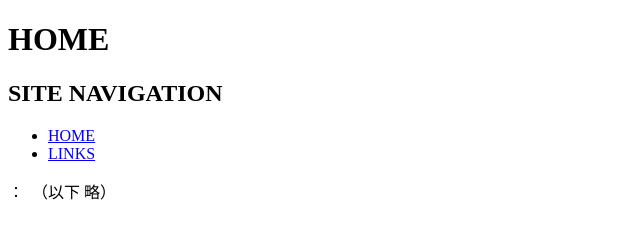
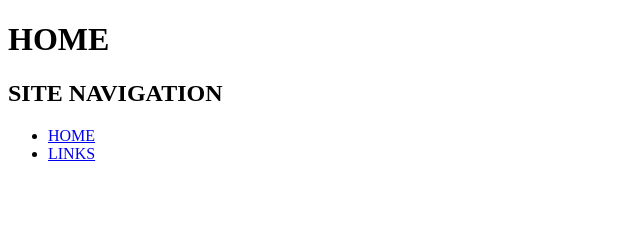
Before and after one commit to maya-okuda/html_sample_05, a plain HTML site: page index.html in a window 1280 px wide. Shown: the full height of the page, 0-640 px from the left. Drawn offline with Linux system fonts and the light colour scheme.

Commit message:
Update index.html

```diff
--- a/index.html
+++ b/index.html
@@ -11,6 +11,6 @@
       <li><a href="index.html">HOME</a></li>
       <li><a href="links.html">LINKS</a></li>
     </ul>
-       ：　（以下 略）
+
   </body>
 </html>
```
